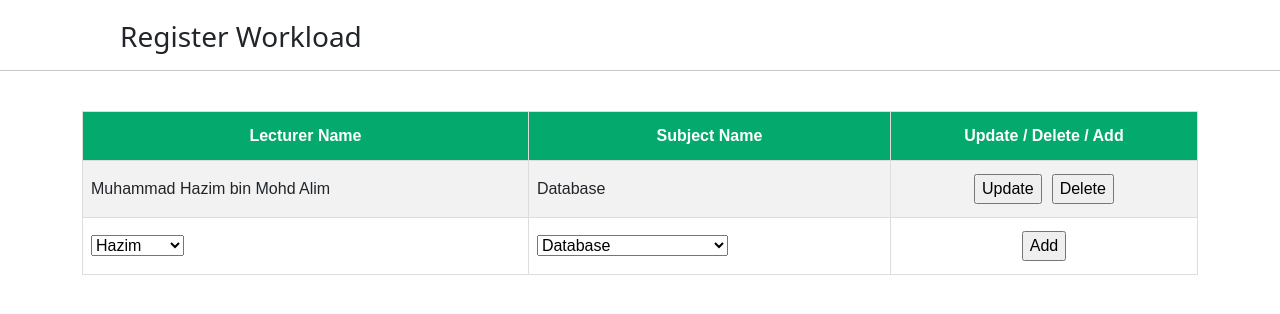
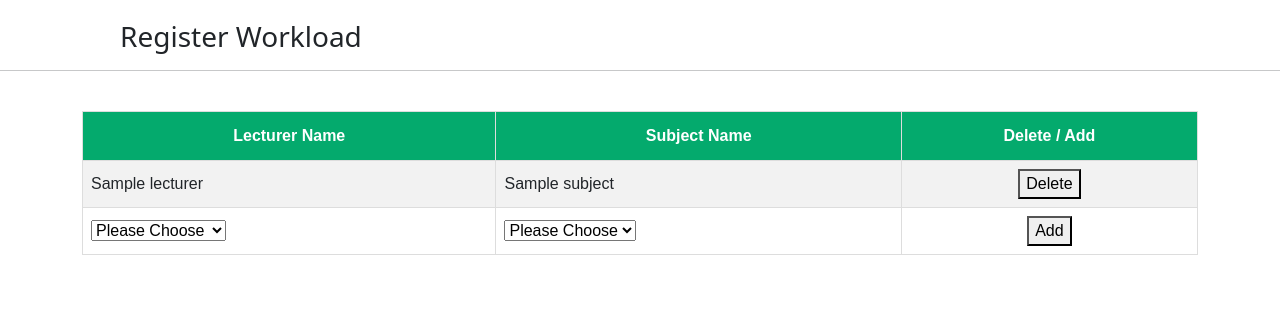
Before and after one commit to HairoLegend/Database-Project, a PHP site: page /admin/adminRW.php in a window 1280 px wide. Shown: the part 123-437 px from the top of the page. Run offline with PHP 8.4, Linux system fonts and the light colour scheme; tables that the repository leaves empty or names only in its code hold one stand-in row (values such as "Sample post").

Commit message:
Workload for Admin
Need to work on update button on all admin module

```diff
--- a/admin/adminRW.php
+++ b/admin/adminRW.php
@@ -1,6 +1,7 @@
 <!DOCTYPE html>
 <link href="https://cdn.jsdelivr.net/npm/bootstrap@5.0.1/dist/css/bootstrap.min.css" rel="stylesheet" integrity="sha384-+0n0xVW2eSR5OomGNYDnhzAbDsOXxcvSN1TPprVMTNDbiYZCxYbOOl7+AMvyTG2x" crossorigin="anonymous">
 <link rel="stylesheet" href="../styles.css">
+<script src="../js/script.js"></script>
 <html lang="en">
 
 <header>
@@ -14,7 +15,7 @@
 
         <nav>
             <ul>
-            <li><a href="adminRA.php">Register Admin</a></li>
+                <li><a href="adminRA.php">Register Admin</a></li>
                 <li><a href="adminRL.php">Register Lecturer</a></li>
                 <li><a href="adminRS.php">Register Student</a></li>
                 <li><a href="adminRSub.php">Register Subject</a></li>
@@ -30,42 +31,157 @@
     <h3 style="margin-left: 120px; margin-top: 20px;">Register Workload</h3>
     <hr>
     <div class="container">
+
         <table id="tablestyle">
             <tr>
                 <th>Lecturer Name</th>
                 <th>Subject Name</th>
-                <th style="text-align: center;">Update / Delete / Add</th>
+                <th style="text-align: center;">Delete / Add</th>
+            </tr>
+            <?php
+            include "../database.php";
+
+            $sql = "SELECT  l.id as lecturer_id, l.name AS lecturer_name, s.id AS subject_id, s.name AS subject_name
+                            FROM subject s
+                            JOIN workload wl ON s.id = wl.subject_id
+                            JOIN lecturer l ON wl.lecturer_id = l.id;";
+
+            $result = $conn->query($sql);
+            $num = 0;
+            if ($result->num_rows > 0) {
+                // output data of each row
+                while ($row = $result->fetch_assoc()) {
+                    ++$num;
+                    // $lecturer_name = $row['lecturer_id'];
+
+            ?>
+
+                    <tr>
+                        <form method="post">
+                            <td><?= $row['lecturer_name'] ?>
+                                <input type="hidden" name="lecturerId" value="<?= $row['lecturer_id'] ?>">
+                            </td>
+                            <td><?= $row['subject_name'] ?>
+                                <input type="hidden" name="subjectId" value="<?= $row['subject_id'] ?>">
+                            </td>
+                            <td style="text-align: center;">
+                                <button name="delete" id="delete<?= $num ?>" onclick="remove('subject',<?= $num ?>)">Delete</button>
+                            </td>
+
+                        </form>
+                    </tr>
+            <?php
+                }
+            } else {
+                echo "0 results";
+            }
+            $conn->close();
+            ?>
+
+            <tr>
+                <form method="post">
+
+                    <td>
+                        <select name="lecturer_id" class="custom-select">
+                            <option selected>Please Choose</option>
+
+                            <?php
+                            include "../database.php";
+
+                            $sql = "SELECT id, name FROM lecturer";
+                            $result = $conn->query($sql);
+                            $num = 0;
+                            if ($result->num_rows > 0) {
+                                // output data of each row
+                                while ($row = $result->fetch_assoc()) {
+                                    ++$num;
+                            ?>
+                                    <option style="text-transform: uppercase;" value="<?= $row['id'] ?>"><?= $row['name'] ?></option>
+                            <?php
+                                }
+                            } else {
+                                echo "0 results";
+                            }
+                            $conn->close();
+                            ?>
+
+                        </select>
+                    </td>
+                    <td>
+                        <select name="subject_id" class="custom-select">
+                            <option style="text-transform: uppercase;" selected>Please Choose</option>
+
+                            <?php
+                            include "../database.php";
+
+                            $sql = "SELECT id, name FROM subject";
+                            $result = $conn->query($sql);
+                            $num = 0;
+                            if ($result->num_rows > 0) {
+                                // output data of each row
+                                while ($row = $result->fetch_assoc()) {
+                                    ++$num;
+                            ?>
+                                    <option style="text-transform: uppercase;" value="<?= $row['id']  ?>"><?= $row['name'] ?></option>
+                            <?php
+                                }
+                            } else {
+                                echo "0 results";
+                            }
+                            $conn->close();
+                            ?>
+
+                        </select>
+                    </td>
+                    <td style="text-align: center;">
+                        <button name="add" type="submit" style="width: auto;">Add</button>
+                    </td>
+                </form>
             </tr>
 
-            <tr>
-                <td>Muhammad Hazim bin Mohd Alim</td>
-                <td>Database</td>
-                <td style="text-align: center;">
-                    <input style="margin: 5px;" type="submit" value="Update"><input type="submit" value="Delete">
-                </td>
-            </tr>
-            <tr>
-                <td>
-                    <select name="name">
-                            <option value="volvo">Hazim</option>
-                            <option value="saab">Saab</option>
-                            <option value="mercedes">Mercedes</option>
-                            <option value="audi">Audi</option>
-                    </td>
-                    <td>
-                        <select name="subjectName">
-                        <option value="volvo">Database</option>
-                        <option value="saab">Creative and Innovative</option>
-                        <option value="mercedes">Visual Programming</option>
-                        <option value="audi">Mandarin</option>
-                    </td>
-                    <td style="text-align: center;">
-                        <input type="submit" value="Add" style="width: auto;"></input>
-                    </td>
-                </tr>
+            <?php
+
+            include "../database.php";
+            if (isset($_POST['add'])) {
+
+                $lecturer = $_POST['lecturer_id'];
+                $subject = $_POST['subject_id'];
+                $sql = "INSERT INTO workload (lecturer_id, subject_id) VALUES ('$lecturer', '$subject')";
+
+                if ($conn->query($sql) === true) {
+                    // Success
+                    echo "Success";
+                } else {
+                    // Failed
+                    echo "Error: " . $sql . " | " . $conn->error;
+                    die();
+                }
+                echo "<meta http-equiv='refresh' content='0'>";
+            }
+
+            if (isset($_POST['delete'])) {
+
+                $lecturer = $_POST['lecturerId'];
+                $subject =  $_POST['subjectId'];
+
+                $sql = "DELETE FROM workload WHERE lecturer_id = $lecturer AND subject_id= '$subject'";
+
+                if ($conn->query($sql) === true) {
+                    // Success
+                    echo "Success";
+                } else {
+                    // Failed
+                    echo "Error: " . $sql . " | " . $conn->error;
+                    die();
+                }
+                echo "<meta http-equiv='refresh' content='0'>";
+            }
+
+            $conn->close();
+
+            ?>
 
         </table>
-
 
     </div>
 
--- a/index.php
+++ b/index.php
@@ -4,8 +4,6 @@ session_start();
 $_SESSION['status'] = null;
 $_SESSION['msg'] = null;
 $_SESSION['loginErr']= "ok";
-
-
 
 if ($_SESSION['loginErr']==null){
     echo '<script language="javascript">';
```
Also changed, not shown: admin/adminRA.php (+1 -12 lines), admin/adminRL.php (+1 -12 lines), admin/adminRS.php (+1 -11 lines), admin/adminRSub.php (+1 -12 lines), js/script.js (added, +61 -0 lines), update.php (added, +35 -0 lines).
